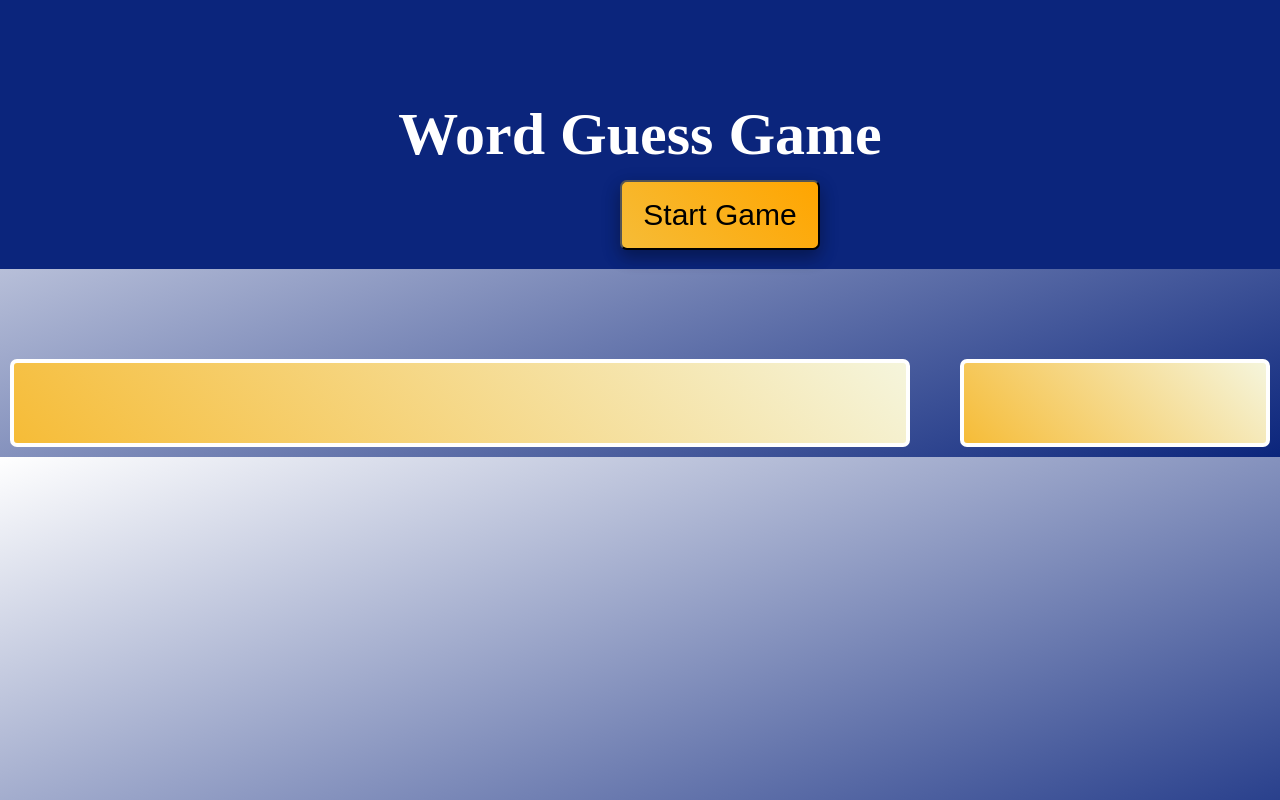
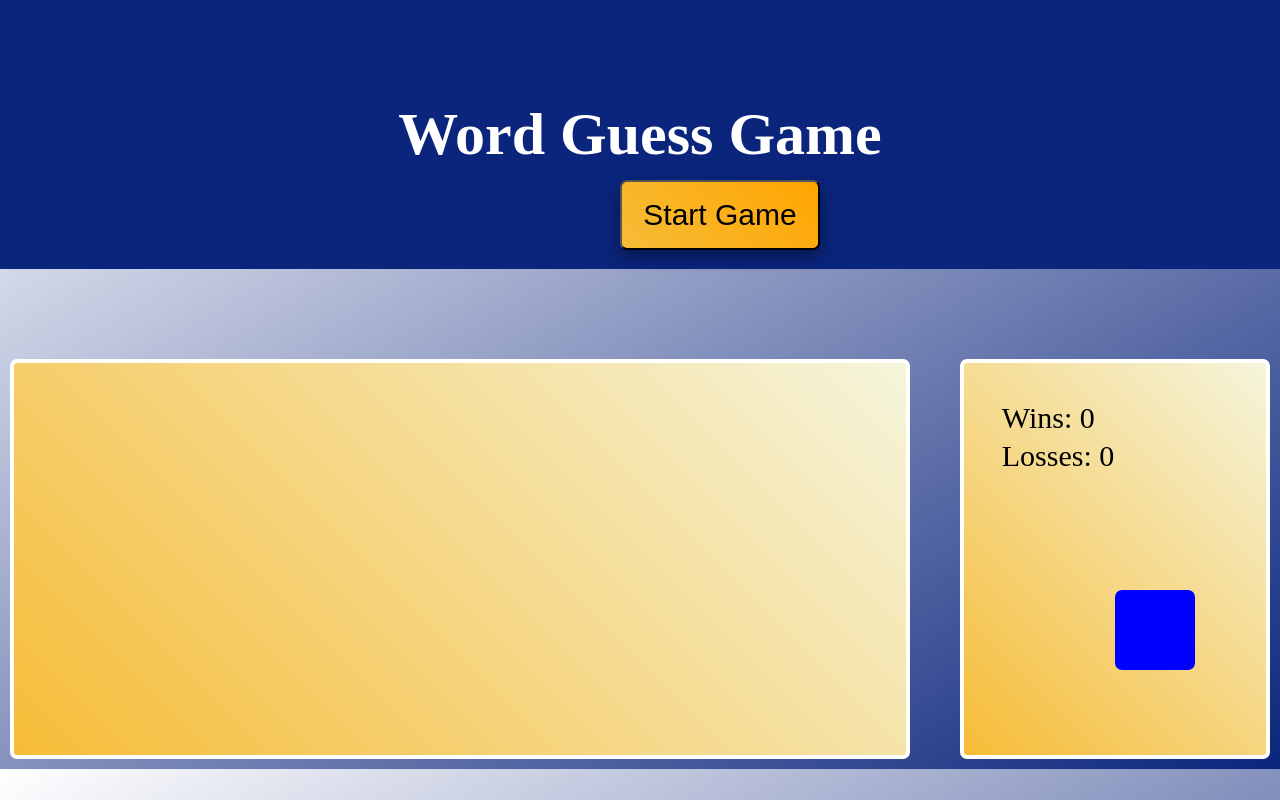
Before and after one commit to enanesh/hangman-game-jvs, a plain HTML site: page index.html in a window 1280 px wide. Drawn offline with Linux system fonts and the light colour scheme.

Commit message:
Changes DOM

```diff
--- a/index.html
+++ b/index.html
@@ -21,8 +21,12 @@
         <!-- <input type="text" id="message"> -->
 
       </div>
-      <div class="grid-item2" id="grid-item2">
-        <p id="wins"></p>
+      <div class="grid-item2">
+        <p class="wins" id="wins"></p>
+         <p class="losses" id="loser"></p>
+        <element  class="timer" id="grid-item2" ></element>
+
+
       </div>
 
     </section>
--- a/javascript.js
+++ b/javascript.js
@@ -1,6 +1,6 @@
 
-var wins = "";
-var losses = "";
+var wins = 0;
+var losses = 0;
 var userGuess = "";
 var usedGuess = [];
 var words = ["timer", "node", "cable", "computer", "code", "JavaScript", "variable", "patas",]
@@ -8,7 +8,11 @@ var fixedArray = [];
 var alphabet = ["a', 'b', 'c', 'd', 'e', 'f', 'g', 'h', 'i', 'j', 'k', 'l', 'm', 'n', 'o', 'p', 'q', 'r', 's', 't', 'u', 'v', 'w', 'x', 'y', z",];
 var secondsLeft = 5;//keeps track of the seconds left in countdown
 var leftLetter = 0;
+var victoria = document.getElementById("wins");
+victoria.textContent = "Wins: " + wins;
 
+var perdedor = document.getElementById("loser");
+perdedor.textContent = "Losses: " + losses;
 
 
 // Creates a random selection from the words array
@@ -26,7 +30,6 @@ function game() {
 
     console.log(fixedArray);
 
-
     var text = document.getElementById("grid-item1");
 
     text.innerHTML = fixedArray.join(" ");
@@ -35,16 +38,21 @@ function game() {
 
     setTime();
 
+
+
 }
 
 
 function setTime() {
     var timerInterval = setInterval(function () {
         var time = document.getElementById("grid-item2");
-        time.innerHTML = secondsLeft;
+        time.textContent = secondsLeft;
 
 
         if (secondsLeft === 0) {
+            losses = losses + 1;
+            perdedor.textContent = "Losses: " + losses;
+
             clearInterval(timerInterval);
 
         }
@@ -78,11 +86,11 @@ function userpress(event) {
     for (let i = 0; i < randomWord.length; i++) {
         if (randomWord === userGuess) {
             indexes.push(i);
-            console.log("You won!");
+            console.log("You bfejkafbkauebfkuebfuyea!");
+
             wins = wins + 1;
-            var victorias = document.getElementById("grid-item2");
 
-            victorias.innerHTML = wins;
+            victoria.textContent = "Wins: " + wins;
 
             return;
 
@@ -116,9 +124,12 @@ function userpress(event) {
 
 
     if (leftLetter == 0) {
-        console.log("You won");
+        console.log("You abcde");
         wins = wins + 1;
+
+        victoria.textContent = "Wins: " + wins;
     }
+
 
 }
 
--- a/style.css
+++ b/style.css
@@ -64,10 +64,36 @@ padding-top: 90px;
 
 .grid-item2 {
     background-image: linear-gradient(45deg,rgb(246, 188, 55),beige);
-
     border: 4px solid #fff;
-    padding: 40px;
     font-size: 30px;
     text-align: center;
     border-radius: 7px;
+    height: 400px;
 }
+
+.wins{
+    text-align: top left;
+    position: absolute;
+    margin-bottom: 200px;
+    margin-top: 1cm;
+    margin-left: 1cm;
+
+}
+
+.losses {
+    text-align: bottom left;
+    position:absolute;
+    margin-top: 2cm;
+    margin-left: 1cm;
+
+}
+
+.timer{
+    position: absolute;
+    margin-top: 6cm;
+    text-align: center;
+    padding: 40px;
+    background-color: blue;
+    border-radius: 7px;
+    color:white;
+}
```
